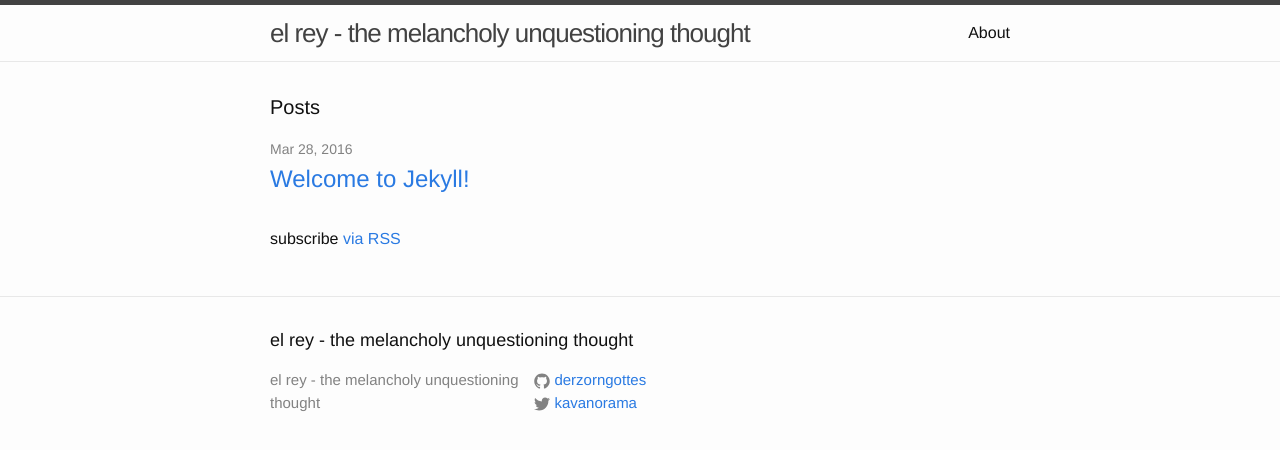
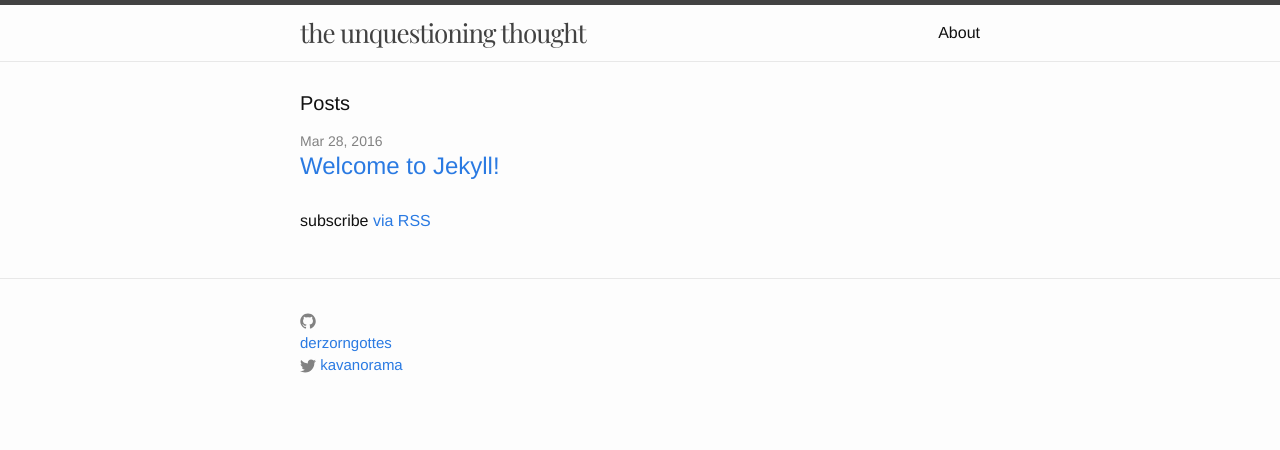
Before and after one commit to derzorngottes/deprecated-personal-site, a Jekyll site: the page built from index.html, in a window 1280 px wide. Shown: the top 450 px of the page. Built offline with Jekyll 4.4.1, drawn with Linux system fonts in a browser that asks for light colours.

Commit message:
Begin to rebuild landing

```diff
--- a/_config.yml
+++ b/_config.yml
@@ -6,7 +6,7 @@
 # 'jekyll serve'. If you change this file, please restart the server process.
 
 # Site settings
-title: el rey - the melancholy unquestioning thought
+title: the unquestioning thought
 email:
 description: > # lit, tech, art, ai, etc
 baseurl: "" # the subpath of your site, e.g. /blog
--- /dev/null
+++ b/_data/global.yml
@@ -0,0 +1,4 @@
+# Site Settings
+title: 'the unquestioning thought'
+description: 'annotating the transition from literature to machines'
+url: 'http://www.elrey.io'
--- /dev/null
+++ b/_data/nav.yml
@@ -0,0 +1,4 @@
+main:
+  - { url: '/', text: 'Blog' }
+  - { url: '/about', text: 'About' }
+  - { url: '/cv', text: 'CV' }
--- a/_includes/footer.html
+++ b/_includes/footer.html
@@ -1,17 +1,7 @@
 <footer class="site-footer">
-
   <div class="wrapper">
 
-    <h2 class="footer-heading">{{ site.title }}</h2>
-
     <div class="footer-col-wrapper">
-      <div class="footer-col footer-col-1">
-        <ul class="contact-list">
-          <li>{{ site.title }}</li>
-          <li><a href="mailto:{{ site.email }}">{{ site.email }}</a></li>
-        </ul>
-      </div>
-
       <div class="footer-col footer-col-2">
         <ul class="social-media-list">
           {% if site.github_username %}
@@ -32,7 +22,5 @@
         <p>{{ site.description }}</p>
       </div>
     </div>
-
   </div>
-
 </footer>
--- a/_includes/head.html
+++ b/_includes/head.html
@@ -6,6 +6,8 @@
   <title>{% if page.title %}{{ page.title | escape }}{% else %}{{ site.title | escape }}{% endif %}</title>
   <meta name="description" content="{% if page.excerpt %}{{ page.excerpt | strip_html | strip_newlines | truncate: 160 }}{% else %}{{ site.description }}{% endif %}">
 
+  <link rel="stylesheet" href="https://maxcdn.bootstrapcdn.com/bootstrap/3.3.6/css/bootstrap.min.css" integrity="sha384-1q8mTJOASx8j1Au+a5WDVnPi2lkFfwwEAa8hDDdjZlpLegxhjVME1fgjWPGmkzs7" crossorigin="anonymous">
+  <link rel='stylesheet' href='https://fonts.googleapis.com/css?family=EB+Garamond|Playfair+Display:400,900'>
   <link rel="stylesheet" href="{{ "/css/main.css" | prepend: site.baseurl }}">
   <link rel="canonical" href="{{ page.url | replace:'index.html','' | prepend: site.baseurl | prepend: site.url }}">
   <link rel="alternate" type="application/rss+xml" title="{{ site.title }}" href="{{ "/feed.xml" | prepend: site.baseurl | prepend: site.url }}">
--- a/_includes/header.html
+++ b/_includes/header.html
@@ -1,7 +1,5 @@
 <header class="site-header">
-
   <div class="wrapper">
-
     <a class="site-title" href="{{ site.baseurl }}/">{{ site.title }}</a>
 
     <nav class="site-nav">
--- a/_sass/_layout.scss
+++ b/_sass/_layout.scss
@@ -11,6 +11,7 @@
 }
 
 .site-title {
+    font-family: 'Playfair Display';
     font-size: 26px;
     font-weight: 300;
     line-height: 56px;
```
Also changed, not shown: README.md.
